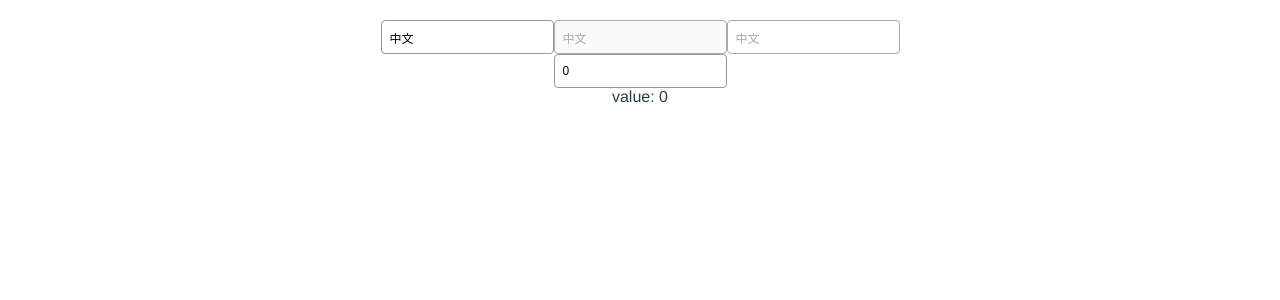
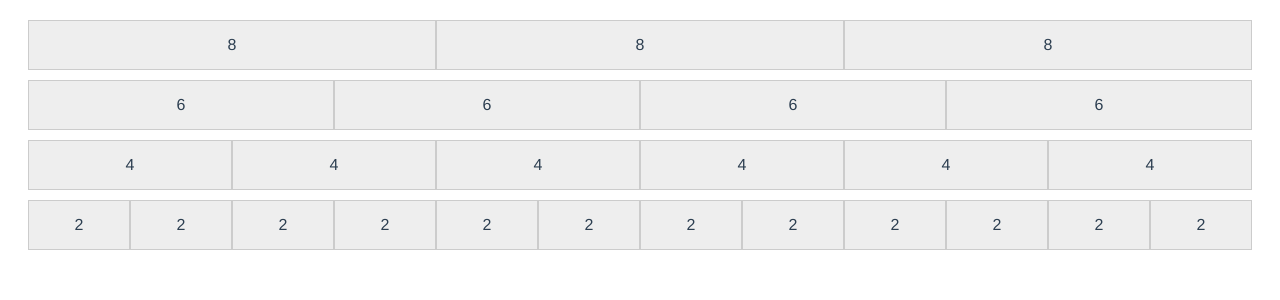
Before and after one commit to NiiXu/X-ui, a Vue app: page / in a window 1280 px wide. Shown: the top 300 px of the page. Built offline with nearby package versions, Linux system fonts and the light colour scheme.

Commit message:
实现 Grid 组件

```diff
--- a/src/components/Col.vue
+++ b/src/components/Col.vue
@@ -1,15 +1,138 @@
+
 <template>
-<div>
-  col
-</div>
+  <div class="col" :class="colClass" :style="colStyle">
+    <slot></slot>
+  </div>
 </template>
-
 <script>
+let validator = (value) => {
+  let keys = Object.keys(value)
+  let valid = true
+  keys.forEach(key => {
+    if (!['span', 'offset'].includes(key)) {
+      valid = false
+    }
+  })
+  return valid
+}
 export default {
-  name: "col"
+  name: 'XCol',
+  props: {
+    span: {
+      type: [Number, String]
+    },
+    offset: {
+      type: [Number, String]
+    },
+    ipad: {type: Object, validator,},
+    narrowPc: {type: Object, validator,},
+    pc: {type: Object, validator,},
+    widePc: {type: Object, validator,}
+  },
+  data () {
+    return {
+      gutter: 0,
+    }
+  },
+  methods: {
+    createClasses (obj, str = '') {
+      if (!obj) {return []}
+      let array = []
+      if (obj.span) { array.push(`col-${str}${obj.span}`) }
+      if (obj.offset) { array.push(`offset-${str}${obj.offset}`) }
+      return array
+    }
+  },
+  computed: {
+    colClass () {
+      let {span, offset, ipad, narrowPc, pc, widePc} = this
+      let createClasses = this.createClasses
+      return [
+        ...createClasses({span, offset}),
+        ...createClasses(ipad, 'ipad-'),
+        ...createClasses(narrowPc, 'narrow-pc-'),
+        ...createClasses(pc, 'pc-'),
+        ...createClasses(widePc, 'wide-pc-'),
+      ]
+    },
+    colStyle () {
+      return {
+        paddingLeft: this.gutter / 2 + 'px',
+        paddingRight: this.gutter / 2 + 'px',
+      }
+    }
+  }
 }
 </script>
-
-<style lang="scss" scoped>
-
+<style lang="scss" scoped >
+.col {
+  $class-prefix: col-;
+  @for $n from 1 through 24 {
+    &.#{$class-prefix}#{$n} {
+      width: ($n / 24) * 100%;
+    }
+  }
+  $class-prefix: offset-;
+  @for $n from 1 through 24 {
+    &.#{$class-prefix}#{$n} {
+      margin-left: ($n / 24) * 100%;
+    }
+  }
+  @media (min-width: 577px) {
+    $class-prefix: col-ipad-;
+    @for $n from 1 through 24 {
+      &.#{$class-prefix}#{$n} {
+        width: ($n / 24) * 100%;
+      }
+    }
+    $class-prefix: offset-ipad-;
+    @for $n from 1 through 24 {
+      &.#{$class-prefix}#{$n} {
+        margin-left: ($n / 24) * 100%;
+      }
+    }
+  }
+  @media (min-width: 769px){ // 770
+    $class-prefix: col-narrow-pc-;
+    @for $n from 1 through 24 {
+      &.#{$class-prefix}#{$n} {
+        width: ($n / 24) * 100%;
+      }
+    }
+    $class-prefix: offset-narrow-pc-;
+    @for $n from 1 through 24 {
+      &.#{$class-prefix}#{$n} {
+        margin-left: ($n / 24) * 100%;
+      }
+    }
+  }
+  @media (min-width: 993px) {
+    $class-prefix: col-pc-;
+    @for $n from 1 through 24 {
+      &.#{$class-prefix}#{$n} {
+        width: ($n / 24) * 100%;
+      }
+    }
+    $class-prefix: offset-pc-;
+    @for $n from 1 through 24 {
+      &.#{$class-prefix}#{$n} {
+        margin-left: ($n / 24) * 100%;
+      }
+    }
+  }
+  @media (min-width: 1201px) {
+    $class-prefix: col-wide-pc-;
+    @for $n from 1 through 24 {
+      &.#{$class-prefix}#{$n} {
+        width: ($n / 24) * 100%;
+      }
+    }
+    $class-prefix: offset-wide-pc-;
+    @for $n from 1 through 24 {
+      &.#{$class-prefix}#{$n} {
+        margin-left: ($n / 24) * 100%;
+      }
+    }
+  }
+}
 </style>
--- a/src/components/Row.vue
+++ b/src/components/Row.vue
@@ -1,15 +1,55 @@
 <template>
-<div>
-  row
-</div>
+  <div class="row" :style="rowStyle" :class="rowClass">
+    <slot></slot>
+  </div>
 </template>
 
 <script>
 export default {
-  name: "row"
+  name:'XRow',
+  props:{
+    gutter:{
+      type:[Number,String]
+    },
+    align:{
+      type: String,
+      validator(value) {
+        return ['left','right','center'].indexOf(value)>=0
+      }
+    }
+  },
+  computed:{
+    rowStyle(){
+      let {gutter} = this
+      return {marginLeft: -gutter/2+'px',marginRight: -gutter/2 +'px'}
+    },
+    rowClass(){
+      console.log("rowClass")
+      let {align} =this
+      return [align && `align-${align}`]
+    }
+  },
+  mounted() {
+    this.$children.forEach((vm)=>{
+      vm.gutter = this.gutter
+    })
+  }
 }
+
 </script>
 
 <style lang="scss" scoped>
-
+.row{
+  display: flex;
+  flex-wrap: wrap;
+  &.align-left{
+    justify-content: flex-start;
+  }
+  &.align-right{
+    justify-content: flex-end;
+  }
+  &.align-center{
+    justify-content: center;
+  }
+}
 </style>
--- a/src/views/index.vue
+++ b/src/views/index.vue
@@ -1,17 +1,90 @@
 <template>
 <div class="index">
   <div>
-    <x-input value="中文"></x-input>
-    <x-input value="中文" disabled></x-input>
-    <x-input value="中文" readonly></x-input>
+    <x-row class="demoRow">
+      <x-col span="8">
+        <div class="demoCol">8</div>
+      </x-col>
+      <x-col span="8">
+        <div class="demoCol">8</div>
+      </x-col>
+      <x-col span="8">
+        <div class="demoCol">8</div>
+      </x-col>
+    </x-row>
+    <x-row class="demoRow">
+      <x-col span="6">
+        <div class="demoCol">6</div>
+      </x-col>
+      <x-col span="6">
+        <div class="demoCol">6</div>
+      </x-col>
+      <x-col span="6">
+        <div class="demoCol">6</div>
+      </x-col>
+      <x-col span="6">
+        <div class="demoCol">6</div>
+      </x-col>
+    </x-row>
+    <x-row class="demoRow">
+      <x-col span="4">
+        <div class="demoCol">4</div>
+      </x-col>
+      <x-col span="4">
+        <div class="demoCol">4</div>
+      </x-col>
+      <x-col span="4">
+        <div class="demoCol">4</div>
+      </x-col>
+      <x-col span="4">
+        <div class="demoCol">4</div>
+      </x-col>
+      <x-col span="4">
+        <div class="demoCol">4</div>
+      </x-col>
+      <x-col span="4">
+        <div class="demoCol">4</div>
+      </x-col>
+    </x-row>
+    <x-row class="demoRow">
+      <x-col span="2">
+        <div class="demoCol">2</div>
+      </x-col>
+      <x-col span="2">
+        <div class="demoCol">2</div>
+      </x-col>
+      <x-col span="2">
+        <div class="demoCol">2</div>
+      </x-col>
+      <x-col span="2">
+        <div class="demoCol">2</div>
+      </x-col>
+      <x-col span="2">
+        <div class="demoCol">2</div>
+      </x-col>
+      <x-col span="2">
+        <div class="demoCol">2</div>
+      </x-col>
+      <x-col span="2">
+        <div class="demoCol">2</div>
+      </x-col>
+      <x-col span="2">
+        <div class="demoCol">2</div>
+      </x-col>
+      <x-col span="2">
+        <div class="demoCol">2</div>
+      </x-col>
+      <x-col span="2">
+        <div class="demoCol">2</div>
+      </x-col>
+      <x-col span="2">
+        <div class="demoCol">2</div>
+      </x-col>
+      <x-col span="2">
+        <div class="demoCol">2</div>
+      </x-col>
+    </x-row>
   </div>
-  <div>
-    <x-input v-model="value"></x-input>
-    <div>
-      value: {{value}}
-    </div>
-  </div>
-
 </div>
 </template>
 
@@ -40,5 +113,15 @@ html {
 .index{
   margin: 20px;
 }
-
+.demoRow{
+  margin: 10px 0;
+}
+.demoCol {
+  height: 50px;
+  border: 1px solid #ccc;
+  background: #eee;
+  display: flex;
+  justify-content: center;
+  align-items: center;
+}
 </style>
```
